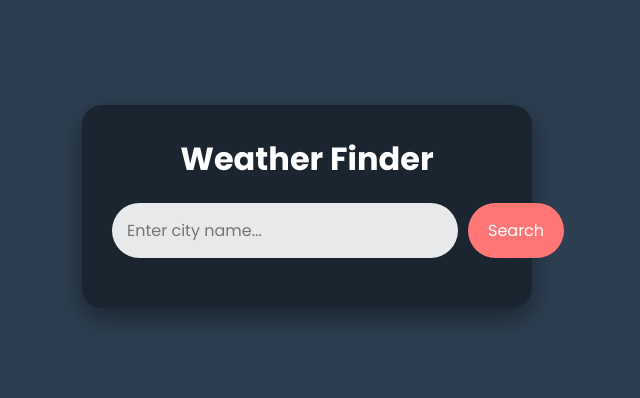
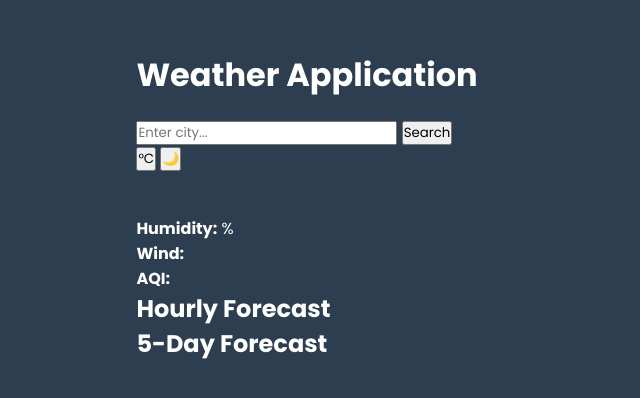
Before and after one commit to I-akashdas/Weather-App, a plain HTML site: page index.html in a window 1280 px wide. Shown: the part 194-592 px from the top of the page, without its empty margins (333-973 px from the left). Drawn offline with Linux system fonts and the light colour scheme; no server answers.

Commit message:
Refactor HTML structure for weather application

```diff
--- a/index.html
+++ b/index.html
@@ -7,34 +7,51 @@
   <link rel="stylesheet" href="style.css">
 </head>
 <body>
-    <div class="weather-container">
-        <h1>Weather Finder</h1>
-        <div class="search-box">
-            <input type="text" id="city-input" placeholder="Enter city name..." autocomplete="off">
-            <button id="search-btn">Search</button>
-            <div id="suggestions-box"></div>
+
+  <div class="app">
+
+    <header>
+      <h1>Weather Application</h1>
+
+      <div class="search-area">
+        <input type="text" id="cityInput" placeholder="Enter city...">
+        <button id="searchBtn">Search</button>
       </div>
 
-        <div id="weather-info" class="hide">
-            <img id="weather-icon" src="" alt="Weather Icon">
-            <h2 id="city-name"></h2>
-            <p id="temperature"></p>
-            <p id="description"></p>
-            <div class="details">
-                <div>
-                    <p>Humidity</p>
-                    <p id="humidity"></p>
+      <div class="controls">
+        <button id="unitToggle">°C</button>
+        <button id="themeToggle">🌙</button>
       </div>
-                <div>
-                    <p>Wind Speed</p>
-                    <p id="wind-speed"></p>
+    </header>
+
+    <!-- CURRENT WEATHER -->
+    <section id="current">
+      <h2 id="cityName"></h2>
+      <div class="temp-block">
+        <img id="icon" src="" alt="">
+        <h1 id="temperature"></h1>
       </div>
+      <p id="weatherText"></p>
+
+      <div class="mini-stats">
+        <p><b>Humidity:</b> <span id="humidity"></span>%</p>
+        <p><b>Wind:</b> <span id="wind"></span></p>
+        <p><b>AQI:</b> <span id="aqi"></span></p>
       </div>
-        </div>
+    </section>
 
-         <div id="error-message" class="hide">
-            <p>City not found. Please try again.</p>
-        </div>
+    <!-- HOURLY -->
+    <section class="hour-section">
+      <h2>Hourly Forecast</h2>
+      <div class="hourly-cards" id="hourly"></div>
+    </section>
+
+    <!-- FORECAST -->
+    <section class="forecast-section">
+      <h2>5-Day Forecast</h2>
+      <div class="forecast-cards" id="forecast"></div>
+    </section>
+
   </div>
 
 <script src="script.js"></script>
```
Lines whose indentation alone changed are shown as unchanged.
